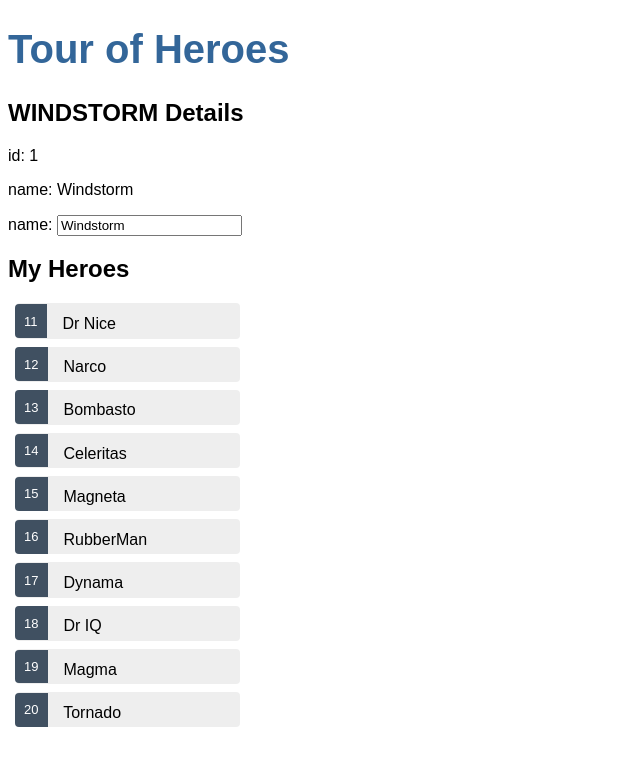
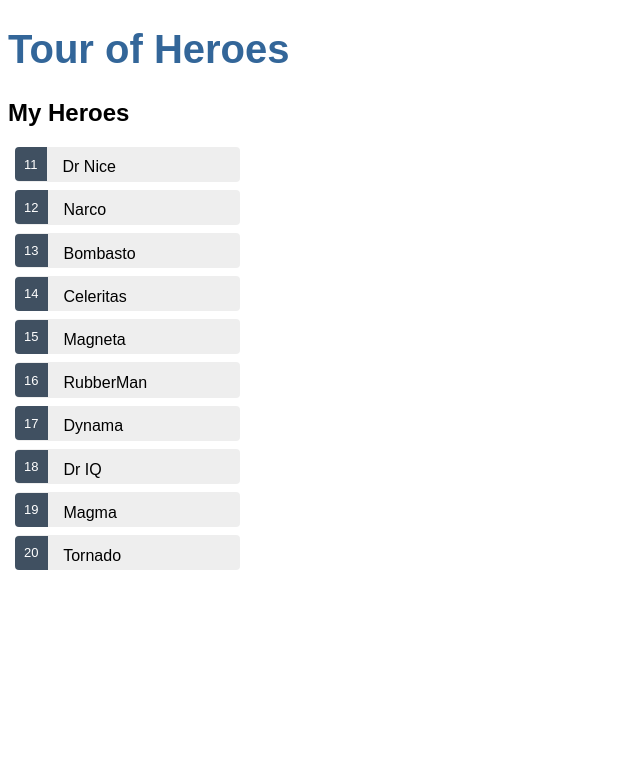
Before and after one commit to jcarlosj/angular-tour-of-heroes, an Angular app: page / in a window 1280 px wide. Shown: the top 766 px of the page, without its empty margins (0-640 px from the left). Built offline with nearby package versions, Linux system fonts and the light colour scheme.

Commit message:
[+] heroes.component: Mostrar hero seleccionado de la lista usando una clase y desplegar datos del mismo en el formulario

```diff
--- a/src/app/heroes/heroes.component.html
+++ b/src/app/heroes/heroes.component.html
@@ -1,16 +1,22 @@
-<h2>{{ hero.name | uppercase }} Details</h2>
-<p><span>id: </span>{{ hero.id }}</p>
-<p><span>name: </span>{{ hero.name }}</p>
+<div *ngIf="selectedHero">
+  <h2>{{ selectedHero.name | uppercase }} Details</h2>
+  <p><span>id: </span>{{ selectedHero.id }}</p>
+  <p><span>name: </span>{{ selectedHero.name }}</p>
 
-<div>
-  <label>name:
-    <input [(ngModel)]="hero.name" placeholder="name"/>
-  </label>
+  <div>
+    <label>name:
+      <input [(ngModel)]="selectedHero.name" placeholder="name"/>
+    </label>
+  </div>
 </div>
 
 <h2>My Heroes</h2>
 <ul class="heroes">
-  <li *ngFor="let hero of heroes" (click)="onSelect( hero )">
+  <li
+    *ngFor="let hero of heroes"
+    (click)="onSelect( hero )"
+    [class.selected]="hero === selectedHero"
+  >
     <span class="badge">{{hero.id}}</span> {{hero.name}}
   </li>
 </ul>
```
